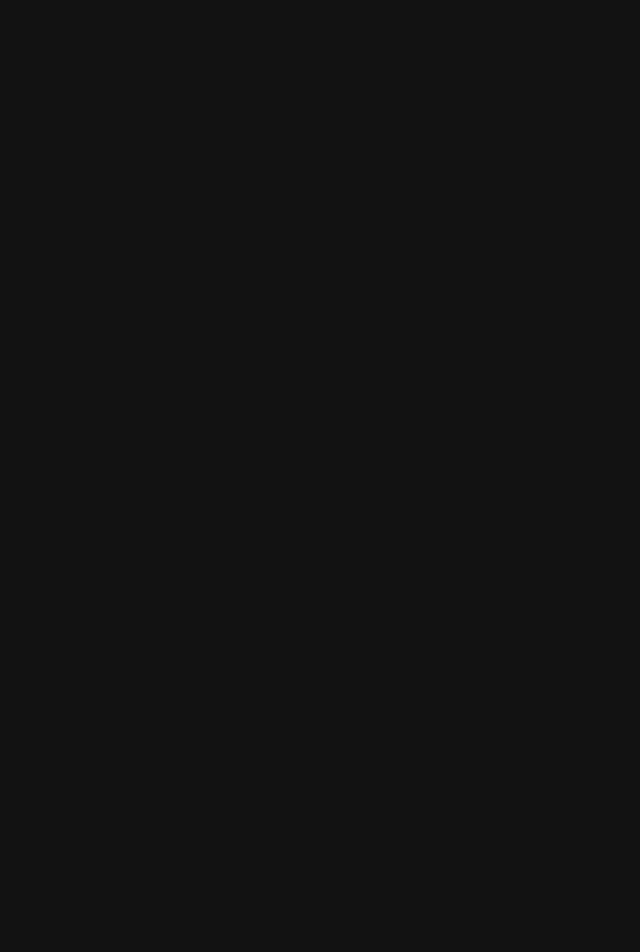
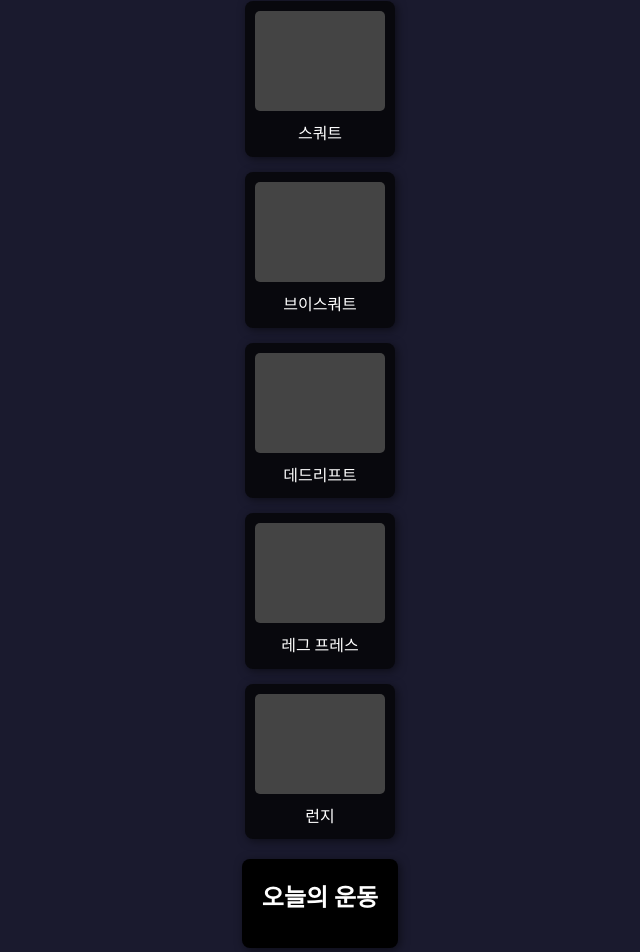
Before and after one commit to ParkGMo/test-repository, a React (Create React App) app in the folder FitStack/fit_stack_app/: page /fitness in a window 1280 px wide. Before the commit this address had no page. Shown: the part 97-1049 px from the top of the page, without its empty margins (320-960 px from the left). Before the commit the page ends 800 px from the top, so only its background shows below. Built offline with nearby package versions, Linux system fonts and the light colour scheme.

Commit message:
3.28.17:50

```diff
--- a/FitStack/fit_stack_app/src/App.js
+++ b/FitStack/fit_stack_app/src/App.js
@@ -8,6 +8,9 @@ import WorkoutDetail from "./workoutPage/WorkoutDetail";
 import NewWorkout from "./workoutPage/NewWorkout";
 import Profile from "./profilePage/Profile";
 import Settings from "./settingPage/Settings";
+import FitnessCategories from "./dashboardPage/FitnessCategories";
+import WorkOutList from "./fitnessPage/workOutListPage/WorkOutListPage";
+import FitnessPage from "./fitnessPage/FitnessPage";
 
 function App() {
   const notLogin = false;
@@ -36,6 +39,9 @@ function App() {
             <Route path="workouts" element={<Workouts />} />
             <Route path="workouts/:id" element={<WorkoutDetail />} />
             <Route path="workouts/new" element={<NewWorkout />} />
+            <Route path="fitness" element={<FitnessPage />} />
+            <Route path="fitnessCategories" element={<FitnessCategories />} />
+            <Route path="workOutList" element={<WorkOutList />} />
             {/* <Route path="body-metrics" element={<BodyMetrics />} /> */}
             {/* <Route path="recommendations" element={<Recommendations />} /> */}
             <Route path="profile" element={<Profile />} />
--- /dev/null
+++ b/FitStack/fit_stack_app/src/dashboardPage/FitnessCategories.js
@@ -0,0 +1,26 @@
+import React from "react";
+// import Back from "./categories/Back";
+// import Chest from "./categories/Chest";
+// import Arms from "./categories/Arms";
+// import Abs from "./categories/Abs";
+// import Cardio from "./categories/Cardio";
+import styles from "./FitnessCategories.module.scss";
+import LowerBody from "./LowerBody/LowerBody";
+
+const FitnessCategories = () => {
+  return (
+    <div className={styles.container}>
+      <h1>운동 카테고리</h1>
+      <div className={styles.categories}>
+        <LowerBody />
+        {/* <Back />
+        <Chest />
+        <Arms />
+        <Abs />
+        <Cardio /> */}
+      </div>
+    </div>
+  );
+};
+
+export default FitnessCategories;
--- /dev/null
+++ b/FitStack/fit_stack_app/src/dashboardPage/FitnessCategories.module.scss
@@ -0,0 +1,17 @@
+@import "../styles/global.scss";
+
+.container {
+  text-align: center;
+  padding: 20px;
+
+  h1 {
+    color: $track-color;
+  }
+
+  .categories {
+    display: grid;
+    grid-template-columns: repeat(auto-fit, minmax(250px, 1fr));
+    gap: 20px;
+    margin-top: 20px;
+  }
+}
--- /dev/null
+++ b/FitStack/fit_stack_app/src/dashboardPage/LowerBody/LowerBody.js
@@ -0,0 +1,44 @@
+import React, { useState } from "react";
+import styles from "./LowerBody.module.scss";
+
+const lowerBodyExercises = [
+  { id: 1, name: "스쿼트" },
+  { id: 2, name: "브이스쿼트" },
+  { id: 3, name: "데드리프트" },
+  { id: 4, name: "레그 프레스" },
+  { id: 5, name: "런지" },
+];
+
+const LowerBody = ({ onSelectExercise }) => {
+  const [selectedExercises, setSelectedExercises] = useState([]);
+
+  const handleSelect = (exercise) => {
+    if (!selectedExercises.includes(exercise)) {
+      const updatedList = [...selectedExercises, exercise];
+      setSelectedExercises(updatedList);
+      onSelectExercise(updatedList); // 부모 컴포넌트로 선택한 운동 전달
+    }
+  };
+
+  return (
+    <div className={styles.lowerBodyContainer}>
+      <h2>하체 운동 선택</h2>
+      <div className={styles.exerciseList}>
+        {lowerBodyExercises.map((exercise) => (
+          <div
+            key={exercise.id}
+            className={styles.exerciseCard}
+            onClick={() => handleSelect(exercise)}
+          >
+            <div className={styles.imagePlaceholder}>
+              {/* 여기에 이미지 추가 예정 */}
+            </div>
+            <p>{exercise.name}</p>
+          </div>
+        ))}
+      </div>
+    </div>
+  );
+};
+
+export default LowerBody;
--- /dev/null
+++ b/FitStack/fit_stack_app/src/dashboardPage/LowerBody/LowerBody.module.scss
@@ -0,0 +1,44 @@
+@import "../../styles/global.scss";
+
+.lowerBodyContainer {
+  text-align: center;
+  padding: 20px;
+
+  h2 {
+    color: $track-color;
+  }
+
+  .exerciseList {
+    display: grid;
+    grid-template-columns: repeat(auto-fit, minmax(150px, 1fr));
+    gap: 15px;
+    margin-top: 20px;
+  }
+
+  .exerciseCard {
+    background-color: darken($track-color, 10%);
+    padding: 10px;
+    border-radius: 8px;
+    text-align: center;
+    cursor: pointer;
+    transition: 0.3s;
+    box-shadow: 2px 2px 10px rgba(0, 0, 0, 0.5);
+
+    &:hover {
+      transform: scale(1.05);
+    }
+
+    .imagePlaceholder {
+      width: 100%;
+      height: 100px;
+      background-color: #444;
+      border-radius: 5px;
+      margin-bottom: 10px;
+    }
+
+    p {
+      color: #fff;
+      font-size: 16px;
+    }
+  }
+}
--- /dev/null
+++ b/FitStack/fit_stack_app/src/fitnessPage/FitnessPage.js
@@ -0,0 +1,17 @@
+import React, { useState } from "react";
+import styles from "./FitnessPage.module.scss";
+import LowerBody from "../dashboardPage/LowerBody/LowerBody";
+import WorkOutList from "./workOutListPage/WorkOutListPage";
+
+const FitnessPage = () => {
+  const [selectedExercises, setSelectedExercises] = useState([]);
+
+  return (
+    <div className={styles.fitnessPageContainer}>
+      <LowerBody onSelectExercise={setSelectedExercises} />
+      <WorkOutList selectedExercises={selectedExercises} />
+    </div>
+  );
+};
+
+export default FitnessPage;
--- /dev/null
+++ b/FitStack/fit_stack_app/src/fitnessPage/FitnessPage.module.scss
@@ -0,0 +1,72 @@
+@import "../styles/global.scss";
+
+.fitnessPageContainer {
+  display: flex;
+  flex-direction: column;
+  align-items: center;
+  justify-content: center;
+  min-height: 100vh;
+  background-color: $track-color;
+  color: #e0e0e0;
+  font-family: "Noto Sans", sans-serif;
+  padding: 20px;
+
+  h1 {
+    font-size: 2rem;
+    font-weight: bold;
+    margin-bottom: 20px;
+  }
+
+  .contentWrapper {
+    display: flex;
+    flex-wrap: wrap;
+    justify-content: center;
+    gap: 20px;
+    width: 100%;
+    max-width: 1200px;
+  }
+
+  .section {
+    background-color: darken($track-color, 10%);
+    padding: 20px;
+    border-radius: 8px;
+    box-shadow: 2px 2px 10px rgba(0, 0, 0, 0.5);
+    width: 100%;
+    max-width: 500px;
+    text-align: center;
+
+    h2 {
+      color: #ffffff;
+      margin-bottom: 15px;
+    }
+
+    ul {
+      list-style: none;
+      padding: 0;
+
+      li {
+        background-color: lighten($track-color, 5%);
+        padding: 10px;
+        margin: 5px 0;
+        border-radius: 5px;
+        color: #fff;
+      }
+    }
+  }
+}
+
+/* 반응형 디자인 */
+@media (max-width: 768px) {
+  .fitnessPageContainer {
+    padding: 10px;
+  }
+
+  .contentWrapper {
+    flex-direction: column;
+    align-items: center;
+  }
+
+  .section {
+    width: 90%;
+  }
+}
--- /dev/null
+++ b/FitStack/fit_stack_app/src/fitnessPage/workOutListPage/WorkOutListPage.js
@@ -0,0 +1,17 @@
+import React from "react";
+import styles from "./WorkOutListPage.module.scss";
+
+const WorkOutList = ({ selectedExercises }) => {
+  return (
+    <div className={styles.workoutListContainer}>
+      <h2>오늘의 운동</h2>
+      <ul>
+        {selectedExercises.map((exercise, index) => (
+          <li key={index}>{exercise.name}</li>
+        ))}
+      </ul>
+    </div>
+  );
+};
+
+export default WorkOutList;
--- /dev/null
+++ b/FitStack/fit_stack_app/src/fitnessPage/workOutListPage/WorkOutListPage.module.scss
@@ -0,0 +1,27 @@
+@import "../../styles/global.scss";
+
+.workoutListContainer {
+  text-align: center;
+  padding: 20px;
+  background-color: darken($track-color, 15%);
+  border-radius: 8px;
+  box-shadow: 2px 2px 10px rgba(0, 0, 0, 0.5);
+
+  h2 {
+    color: #fff;
+    margin-bottom: 10px;
+  }
+
+  ul {
+    list-style: none;
+    padding: 0;
+
+    li {
+      background-color: lighten($track-color, 5%);
+      padding: 10px;
+      margin: 5px 0;
+      border-radius: 5px;
+      color: #fff;
+    }
+  }
+}
--- a/FitStack/fit_stack_app/src/loginPage/Register.js
+++ b/FitStack/fit_stack_app/src/loginPage/Register.js
@@ -6,9 +6,9 @@ const now = Date.now();
 
 const Register = () => {
   const [users, setUsers] = useState([]); // 사용자 데이터를 저장할 state
-  const [userLastId, setUserLastId] = useState(0);
+  // const [userLastId, setUserLastId] = useState(0);
   const [formData, setFormData] = useState({
-    user_id: userLastId,
+    // user_id: userLastId,
     username: "",
     email: "",
     password_hash: "",
@@ -16,9 +16,9 @@ const Register = () => {
     gender: "Male",
     height_cm: "",
     weight_kg: "",
-    created_at: now,
-    updated_at: now,
-    deleted_at: now,
+    // created_at: now,
+    // updated_at: now,
+    // deleted_at: now,
   });
 
   const handleChange = (e) => {
@@ -29,36 +29,47 @@ const Register = () => {
     e.preventDefault();
     try {
       const response = await axios.post(
-        "http://localhost:5000/fit_user",
+        "http://localhost:5000/api/register",
         formData
       );
-      // const response = await axios.post(
-      //   "http://localhost:5000/api/register",
-      //   formData
-      // );
+      console.log("✅ 서버 응답:", response.data);
       alert("회원가입 성공!");
     } catch (error) {
-      console.error("회원가입 실패:", error);
+      console.error("❌ 회원가입 실패:", error);
       alert("회원가입 중 오류가 발생했습니다.");
     }
   };
 
-  useEffect(() => {
-    axios
-      .get("http://localhost:5000/fit_user") // 백엔드 API 호출
-      .then((response) => {
-        setUsers(response.data); // 가져온 데이터를 상태에 저장
-      })
-      .catch((error) => {
-        console.error("데이터 불러오기 실패:", error);
-      });
-    // 마지막 유저 아이디 가져오기
-    if (users.length == 0) {
-      console.log(users);
-    } else {
-      setUserLastId(users[users.length - 1].user_id);
-    }
-  }, [userLastId]);
+  // const handleSubmit = async (e) => {
+  //   e.preventDefault();
+  //   try {
+  //     const response = await axios.post(
+  //       "http://localhost:5000/api/register",
+  //       formData
+  //     );
+  //     alert("회원가입 성공!");
+  //   } catch (error) {
+  //     console.error("회원가입 실패:", error);
+  //     alert("회원가입 중 오류가 발생했습니다.");
+  //   }
+  // };
+
+  // useEffect(() => {
+  //   axios
+  //     .get("http://localhost:5000/fit_user") // 백엔드 API 호출
+  //     .then((response) => {
+  //       setUsers(response.data); // 가져온 데이터를 상태에 저장
+  //     })
+  //     .catch((error) => {
+  //       console.error("데이터 불러오기 실패:", error);
+  //     });
+  //   // 마지막 유저 아이디 가져오기
+  //   if (users.length == 0) {
+  //     console.log(users);
+  //   } else {
+  //     setUserLastId(users[users.length - 1].user_id);
+  //   }
+  // }, [userLastId]);
 
   return (
     <div className={styles.userForm}>
```
Also changed, not shown: 2 other files (tests, documents, lock files or other folders).
